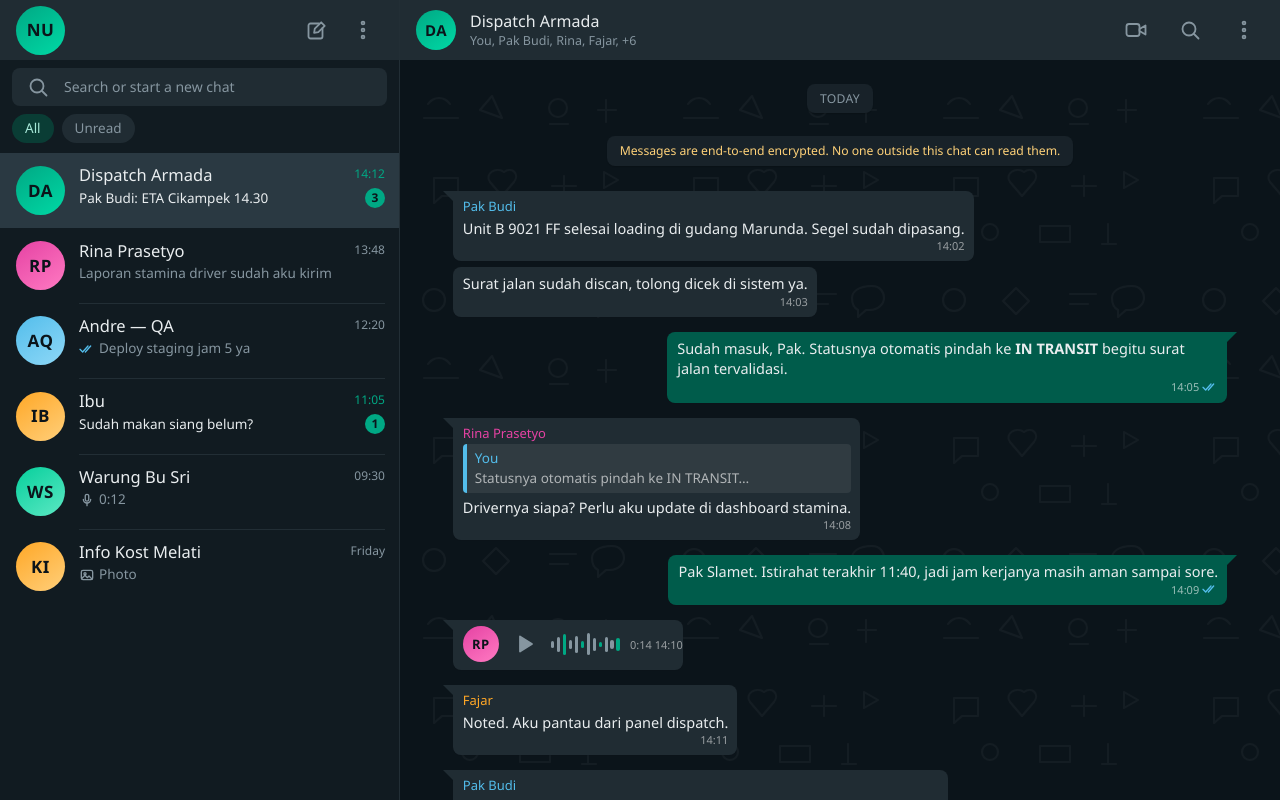
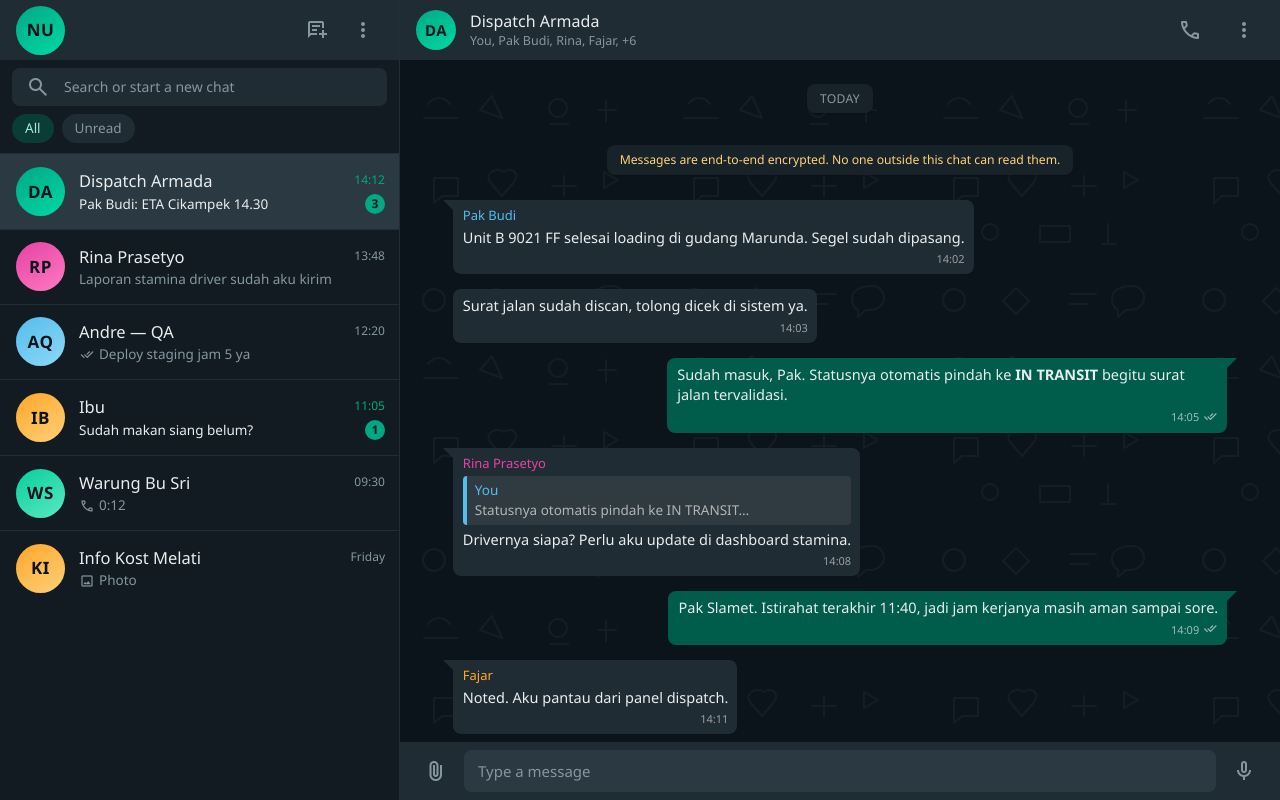
Before and after one commit to wisnunugroho21/nugie-chatapp, a plain HTML site: page main.html in a window 1280 px wide. Drawn offline with nearby package versions, Linux system fonts and the light colour scheme.

Commit message:
change svg to material icon

```diff
--- a/main.html
+++ b/main.html
@@ -4,7 +4,8 @@
         <meta charset="UTF-8" />
         <meta name="viewport" content="width=device-width, initial-scale=1" />
         <title>Chat — WhatsApp-style UI</title>
-        <link rel="stylesheet" href="style.css" />
+        <link href="https://fonts.googleapis.com/css2?family=Material+Symbols+Outlined" rel="stylesheet" />
+        <link href="style.css" rel="stylesheet" />
     </head>
     <body>
         <input
@@ -20,28 +21,22 @@
                     <div class="avatar a1" aria-label="Your profile">NU</div>
                     <div class="spacer"></div>
                     <button class="icon-btn" aria-label="New chat">
-                        <svg class="i" viewBox="0 0 24 24">
-                            <path
-                                d="M17.5 10v8.5a2 2 0 0 1-2 2h-10a2 2 0 0 1-2-2v-11a2 2 0 0 1 2-2H14"
-                            />
-                            <path d="M16.2 4.3l3.5 3.5-6.4 6.4-4.2.7.7-4.2z" />
-                        </svg>
+                        <span class="material-symbols-outlined">
+                            chat_add_on
+                        </span>
                     </button>
                     <button class="icon-btn" aria-label="Menu">
-                        <svg class="i" viewBox="0 0 24 24">
-                            <circle cx="12" cy="5" r="1.4" />
-                            <circle cx="12" cy="12" r="1.4" />
-                            <circle cx="12" cy="19" r="1.4" />
-                        </svg>
+                        <span class="material-symbols-outlined">
+                            more_vert
+                        </span>
                     </button>
                 </header>
 
                 <div class="search-wrap">
                     <div class="search">
-                        <svg class="i" viewBox="0 0 24 24" aria-hidden="true">
-                            <circle cx="11" cy="11" r="6.5" />
-                            <path d="M16 16l4.5 4.5" />
-                        </svg>
+                        <span class="material-symbols-outlined">
+                            search
+                        </span>
                         <input
                             type="search"
                             placeholder="Search or start a new chat"
@@ -97,14 +92,9 @@
                             <div class="ci-name">Andre — QA</div>
                             <div class="ci-time">12:20</div>
                             <div class="ci-msg">
-                                <svg
-                                    class="i i-sm tick read"
-                                    viewBox="0 0 24 24"
-                                    aria-label="Read"
-                                >
-                                    <path d="M1.5 12.5l4 4 8-9" />
-                                    <path d="M9.5 16.5l8-9" />
-                                </svg>
+                                <span class="material-symbols-outlined">
+                                    done_all
+                                </span>
                                 <span>Deploy staging jam 5 ya</span>
                             </div>
                             <div class="ci-meta"></div>
@@ -137,17 +127,9 @@
                             <div class="ci-name">Warung Bu Sri</div>
                             <div class="ci-time">09:30</div>
                             <div class="ci-msg">
-                                <svg
-                                    class="i i-sm muted-icon"
-                                    viewBox="0 0 24 24"
-                                    aria-label="Voice message"
-                                >
-                                    <path
-                                        d="M12 3.5a2.6 2.6 0 0 1 2.6 2.6v5a2.6 2.6 0 0 1-5.2 0v-5A2.6 2.6 0 0 1 12 3.5z"
-                                    />
-                                    <path d="M6.5 11a5.5 5.5 0 0 0 11 0" />
-                                    <path d="M12 16.5v4" />
-                                </svg>
+                                <span class="material-symbols-outlined">
+                                    call
+                                </span>
                                 <span>0:12</span>
                             </div>
                             <div class="ci-meta"></div>
@@ -160,23 +142,9 @@
                             <div class="ci-name">Info Kost Melati</div>
                             <div class="ci-time">Friday</div>
                             <div class="ci-msg">
-                                <svg
-                                    class="i i-sm muted-icon"
-                                    viewBox="0 0 24 24"
-                                    aria-label="Photo"
-                                >
-                                    <rect
-                                        x="3.5"
-                                        y="5"
-                                        width="17"
-                                        height="14"
-                                        rx="2.5"
-                                    />
-                                    <circle cx="9" cy="10" r="1.6" />
-                                    <path
-                                        d="M4.5 17l4.5-4.5 3.5 3.5 2.5-2.5 4.5 4.5"
-                                    />
-                                </svg>
+                                <span class="material-symbols-outlined">
+                                    photo
+                                </span>
                                 <span>Photo</span>
                             </div>
                             <div class="ci-meta"></div>
@@ -187,50 +155,28 @@
 
             <!-- ==================== CHAT ==================== -->
             <main class="chat">
-                <header class="chat-head">
-                    <label
-                        class="icon-btn back-btn"
-                        for="pane-toggle"
-                        aria-label="Back to chats"
-                    >
-                        <svg class="i" viewBox="0 0 24 24">
-                            <path d="M19 12H5" />
-                            <path d="M11 6l-6 6 6 6" />
-                        </svg>
-                    </label>
+                <div class="chat-head">
+                    <span class="back-btn material-symbols-outlined" for="pane-toggle">
+                        arrow_left_alt
+                    </span>
                     <div class="avatar a1">DA</div>
                     <div class="ch-info">
                         <div class="ch-name">Dispatch Armada</div>
                         <div class="ch-sub">You, Pak Budi, Rina, Fajar, +6</div>
                     </div>
                     <button class="icon-btn" aria-label="Video call">
-                        <svg class="i" viewBox="0 0 24 24">
-                            <rect
-                                x="2.5"
-                                y="6"
-                                width="13"
-                                height="12"
-                                rx="2.5"
-                            />
-                            <path d="M15.5 11l6-3.5v9l-6-3.5z" />
-                        </svg>
-                    </button>
-                    <button class="icon-btn" aria-label="Search in chat">
-                        <svg class="i" viewBox="0 0 24 24">
-                            <circle cx="11" cy="11" r="6.5" />
-                            <path d="M16 16l4.5 4.5" />
-                        </svg>
+                        <span class="material-symbols-outlined">
+                            call
+                        </span>
                     </button>
                     <button class="icon-btn" aria-label="Menu">
-                        <svg class="i" viewBox="0 0 24 24">
-                            <circle cx="12" cy="5" r="1.4" />
-                            <circle cx="12" cy="12" r="1.4" />
-                            <circle cx="12" cy="19" r="1.4" />
-                        </svg>
+                        <span class="material-symbols-outlined">
+                            more_vert
+                        </span>
                     </button>
-                </header>
+                </div>
 
-                <div class="thread" role="log" aria-label="Messages">
+                <div class="thread">
                     <div class="pill">Today</div>
                     <div class="pill notice">
                         Messages are end-to-end encrypted. No one outside this
@@ -264,16 +210,11 @@
                                 Sudah masuk, Pak. Statusnya otomatis pindah ke
                                 <b>IN TRANSIT</b> begitu surat jalan
                                 tervalidasi.
-                                <span class="meta"
-                                    >14:05
-                                    <svg
-                                        class="i i-sm tick read"
-                                        viewBox="0 0 24 24"
-                                        aria-label="Read"
-                                    >
-                                        <path d="M1.5 12.5l4 4 8-9" />
-                                        <path d="M9.5 16.5l8-9" />
-                                    </svg>
+                                <span class="meta">
+                                    14:05
+                                    <span class="material-symbols-outlined">
+                                        done_all
+                                    </span>
                                 </span>
                             </div>
                         </div>
@@ -283,11 +224,9 @@
                         <div class="bubble">
                             <div class="sender s2">Rina Prasetyo</div>
                             <div class="quote">
-                                <b>You</b
-                                ><span
-                                    >Statusnya otomatis pindah ke IN
-                                    TRANSIT…</span
-                                >
+                                <b>You</b>
+                                    <span>Statusnya otomatis pindah ke IN
+                                    TRANSIT…</span>
                             </div>
                             <div class="text">
                                 Drivernya siapa? Perlu aku update di dashboard
@@ -304,42 +243,11 @@
                                 kerjanya masih aman sampai sore.
                                 <span class="meta"
                                     >14:09
-                                    <svg
-                                        class="i i-sm tick read"
-                                        viewBox="0 0 24 24"
-                                        aria-label="Read"
-                                    >
-                                        <path d="M1.5 12.5l4 4 8-9" />
-                                        <path d="M9.5 16.5l8-9" />
-                                    </svg>
+                                    <span class="material-symbols-outlined">
+                                        done_all
+                                    </span>
                                 </span>
                             </div>
-                        </div>
-                    </div>
-
-                    <div class="row in first">
-                        <div class="bubble voice">
-                            <div class="avatar a3">RP</div>
-                            <button
-                                class="icon-btn"
-                                aria-label="Play voice message"
-                                style="width: 32px; height: 32px"
-                            >
-                                <svg class="i" viewBox="0 0 24 24">
-                                    <path
-                                        d="M7 4.5l12 7.5-12 7.5z"
-                                        fill="currentColor"
-                                        stroke-linejoin="round"
-                                    />
-                                </svg>
-                            </button>
-                            <div class="wave" aria-hidden="true">
-                                <i></i><i></i><i></i><i></i><i></i><i></i><i></i
-                                ><i></i><i></i><i></i><i></i><i></i>
-                            </div>
-                            <span class="meta" style="float: none; margin: 0"
-                                >0:14 14:10</span
-                            >
                         </div>
                     </div>
 
@@ -373,13 +281,11 @@
                     </div>
                 </div>
 
-                <footer class="composer">
+                <div class="composer">
                     <button class="icon-btn" aria-label="Attach file">
-                        <svg class="i" viewBox="0 0 24 24">
-                            <path
-                                d="M17.5 8.5l-7.6 7.6a2.6 2.6 0 0 1-3.7-3.7l8.3-8.3a4 4 0 0 1 5.7 5.7l-8.3 8.3a5.4 5.4 0 0 1-7.6-7.6l7-7"
-                            />
-                        </svg>
+                        <span class="material-symbols-outlined">
+                            attach_file
+                        </span>
                     </button>
                     <div class="field">
                         <input
@@ -393,22 +299,21 @@
                         class="icon-btn btn-mic"
                         aria-label="Record voice message"
                     >
-                        <svg class="i" viewBox="0 0 24 24">
-                            <path
-                                d="M12 3.5a2.6 2.6 0 0 1 2.6 2.6v5a2.6 2.6 0 0 1-5.2 0v-5A2.6 2.6 0 0 1 12 3.5z"
-                            />
-                            <path d="M6.5 11a5.5 5.5 0 0 0 11 0" />
-                            <path d="M12 16.5v4" />
-                        </svg>
+                        <span class="material-symbols-outlined">
+                            mic
+                        </span>
                     </button>
                     <button class="icon-btn btn-send" aria-label="Send message">
-                        <svg class="i" viewBox="0 0 24 24">
-                            <path d="M3 11.5L20.5 4l-7 16.5-2.5-7z" />
-                            <path d="M11 13.5L20.5 4" />
-                        </svg>
+                        <span class="material-symbols-outlined">
+                            send
+                        </span>
                     </button>
-                </footer>
+                </div>
             </main>
         </div>
+
+        <script>
+
+        </script>
     </body>
 </html>
--- a/style.css
+++ b/style.css
@@ -236,6 +236,7 @@ SIDEBAR
     padding: 10px 14px 10px 16px;
     cursor: pointer;
     transition: background 0.12s ease;
+    border-top: 1px solid var(--border);
 }
 .chat-item:hover {
     background: var(--panel-2);
@@ -244,11 +245,11 @@ SIDEBAR
     background: var(--panel-3);
 }
 .chat-item + .chat-item .ci-body {
-    border-top: 1px solid var(--border);
+    /* border-top: 1px solid var(--border); */
 }
 .chat-item:hover + .chat-item .ci-body,
 .chat-item.is-active + .chat-item .ci-body {
-    border-top-color: transparent;
+    /* border-top-color: transparent; */
 }
 
 .avatar {
@@ -286,12 +287,10 @@ SIDEBAR
 .ci-body {
     flex: 1;
     min-width: 0;
-    padding-bottom: 10px;
-    margin-top: -10px;
-    padding-top: 10px;
     display: grid;
     grid-template-columns: 1fr auto;
     gap: 2px 8px;
+    padding: 5px 0px;
 }
 .ci-name {
     grid-column: 1;
@@ -316,6 +315,9 @@ SIDEBAR
     color: var(--muted);
     white-space: nowrap;
     overflow: hidden;
+}
+.ci-msg .material-symbols-outlined {
+    font-size: 16px;
 }
 .ci-msg span {
     overflow: hidden;
@@ -416,15 +418,15 @@ CHAT PANEL
 
 /* --- Messages --- */
 .thread {
-    position: relative;
     z-index: 1;
-    flex: 1;
+    flex: 1 1 0;
+    min-height: 0;
     overflow-y: auto;
     overscroll-behavior: contain;
     padding: 14px 6%;
     display: flex;
     flex-direction: column;
-    gap: 3px;
+    gap: 12px;
 }
 .thread::-webkit-scrollbar {
     width: 6px;
@@ -470,7 +472,7 @@ CHAT PANEL
     justify-content: flex-end;
 }
 .row.first {
-    margin-top: 12px;
+    /* margin-top: 12px; */
 }
 
 .bubble {
@@ -494,6 +496,9 @@ CHAT PANEL
 }
 .first.out .bubble {
     border-top-right-radius: 0;
+}
+.bubble .text .material-symbols-outlined {
+    font-size: 16px;
 }
 
 /* Bubble tails */
@@ -540,6 +545,7 @@ CHAT PANEL
     font-size: 11px;
     color: #ffffff8a;
     white-space: nowrap;
+    margin-top: 4px;
 }
 .out .meta {
     color: #ffffff99;
@@ -548,6 +554,7 @@ CHAT PANEL
 /* Quoted reply */
 .quote {
     display: block;
+    margin-top: 4px;
     margin-bottom: 4px;
     padding: 5px 8px;
     border-left: 4px solid #53bdeb;
@@ -705,7 +712,7 @@ CHAT PANEL
 .btn-send {
     display: none;
 }
-.msg-input:not(:placeholder-shown) ~ .btn-send {
+.composer:has(.msg-input:not(:placeholder-shown)) .btn-send {
     display: grid;
     color: var(--accent);
 }
@@ -720,10 +727,11 @@ RESPONSIVE — one pane at a time below 900px
 @media (max-width: 900px) {
     .app {
         grid-template-columns: 1fr;
-        grid-template-rows: 1fr;
+        grid-template-rows: minmax(0, 1fr);
     }
     .sidebar,
     .chat {
+        min-height: 0;
         grid-area: 1/1;
     }
     .sidebar {
```
